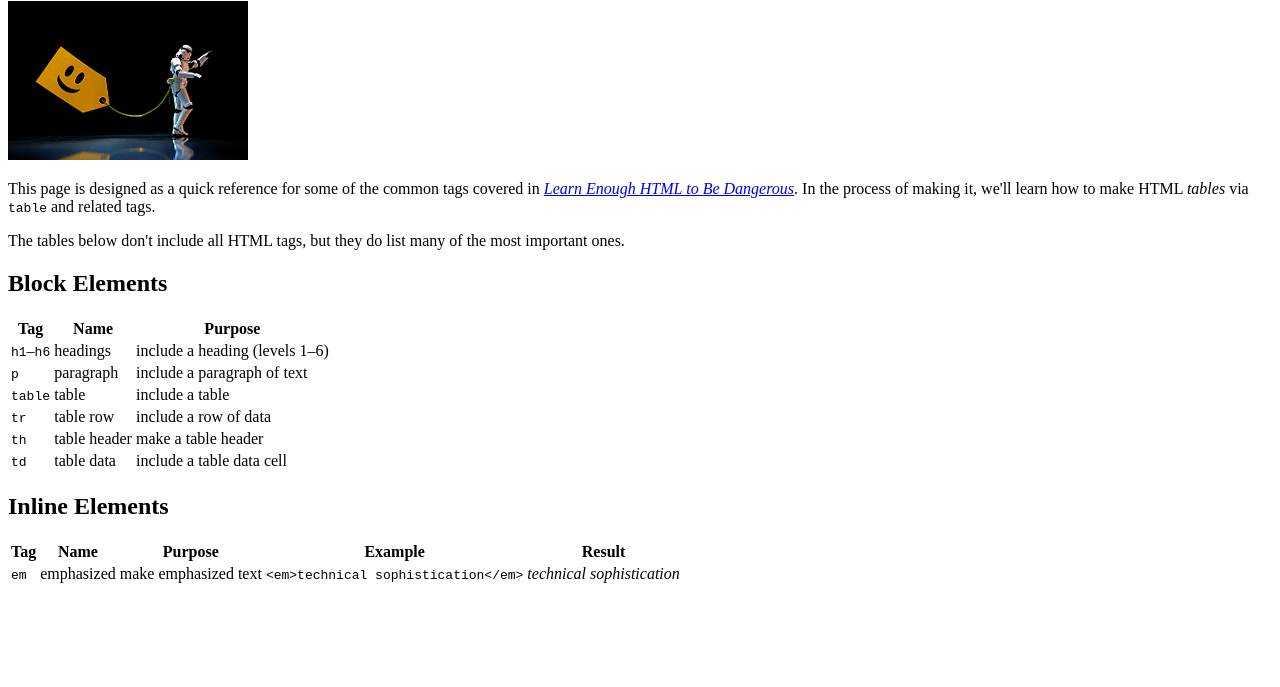
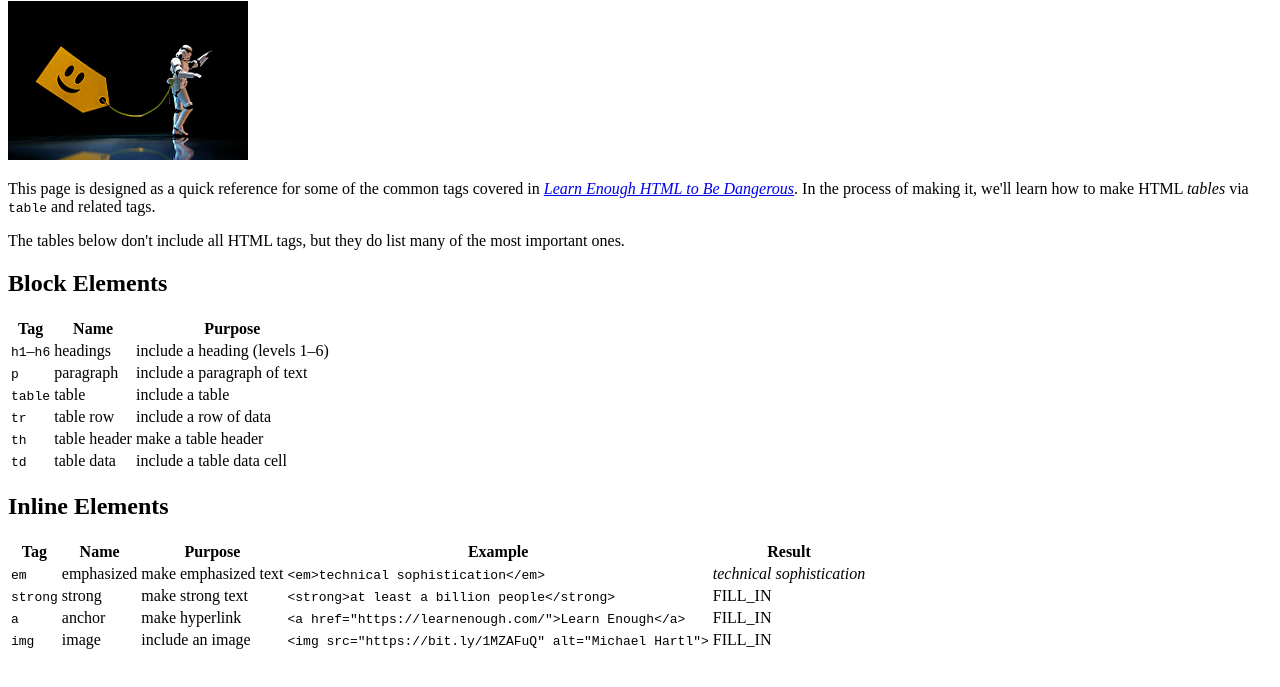
Before and after one commit to morpheus02/sample_website, a plain HTML site: page tags.html in a window 1280 px wide. Shown: the part 79-766 px from the top of the page. Drawn offline with Linux system fonts and the light colour scheme.

Commit message:
Add more tags

```diff
--- a/tags.html
+++ b/tags.html
@@ -78,6 +78,37 @@
         <td><code>&lt;em&gt;technical sophistication&lt;/em&gt;</code></td>
         <td><em>technical sophistication</em></td>
       </tr>
+      <tr>
+        <td><code>strong</code></td>
+        <td>strong</td>
+        <td>make strong text</td>
+        <td>
+          <code>&lt;strong&gt;at least a billion people&lt;/strong&gt;</code>
+        </td>
+        <td>FILL_IN</td>
+      </tr>
+      <tr>
+        <td><code>a</code></td>
+        <td>anchor</td>
+        <td>make hyperlink</td>
+        <td>
+          <code>
+            &lt;a href="https://learnenough.com/"&gt;Learn Enough&lt;/a&gt;
+          </code>
+        </td>
+        <td>FILL_IN</td>
+      </tr>
+      <tr>
+        <td><code>img</code></td>
+        <td>image</td>
+        <td>include an image</td>
+        <td>
+          <code>
+            &lt;img src="https://bit.ly/1MZAFuQ" alt="Michael Hartl"&gt;
+          </code>
+        </td>
+        <td>FILL_IN</td>
+      </tr>
     </table>
 </body>
 </html>
```
